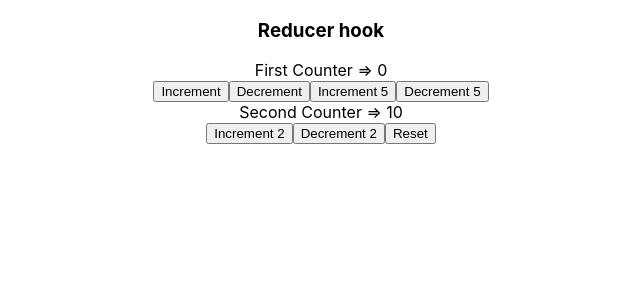
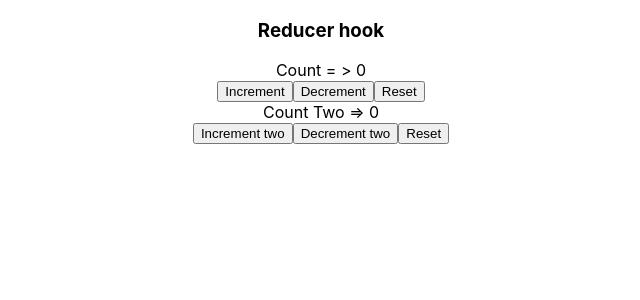
Before and after one commit to NidhitheCoder/react-hooks, a React (Create React App) app in the folder reducer-hook/: page / in a window 1280 px wide. Shown: the top 300 px of the page, without its empty margins (319-959 px from the left). Built offline with nearby package versions, Linux system fonts and the light colour scheme.

Commit message:
use  multiple useReducers

```diff
--- a/reducer-hook/src/App.js
+++ b/reducer-hook/src/App.js
@@ -1,12 +1,13 @@
 import "./App.css";
-import CounterTwo from "./components/CounterTwo";
+import CounterThree from "./components/CounterThree";
+// import CounterTwo from "./components/CounterTwo";
 // import CounterOne from "./components/CounterOne";
 
 function App() {
   return (
     <div className="App">
       <h3>Reducer hook</h3>
-      <CounterTwo />
+      <CounterThree />
     </div>
   );
 }
--- /dev/null
+++ b/reducer-hook/src/components/CounterThree.js
@@ -0,0 +1,37 @@
+import React, { useReducer } from "react";
+
+const intitialState = 0;
+const reducer = (state, action) => {
+  switch (action) {
+    case "increment":
+      return state + 1;
+    case "decrement":
+      return state - 1;
+    case "reset":
+      return intitialState;
+    default:
+      return state;
+  }
+};
+
+function CounterThree() {
+  const [count, dispatch] = useReducer(reducer, intitialState);
+  const [countTwo, dispatchTwo] = useReducer(reducer, intitialState);
+  return (
+    <div>
+      <div>Count = > {count}</div>
+      <button onClick={() => dispatch("increment")}>Increment</button>
+      <button onClick={() => dispatch("decrement")}>Decrement</button>
+      <button onClick={() => dispatch("reset")}>Reset</button>
+
+      <div>
+        <div> Count Two => {countTwo}</div>
+        <button onClick={() => dispatchTwo("increment")}>Increment two</button>
+        <button onClick={() => dispatchTwo("decrement")}>Decrement two</button>
+        <button onClick={() => dispatchTwo("reset")}>Reset</button>
+      </div>
+    </div>
+  );
+}
+
+export default CounterThree;
```
